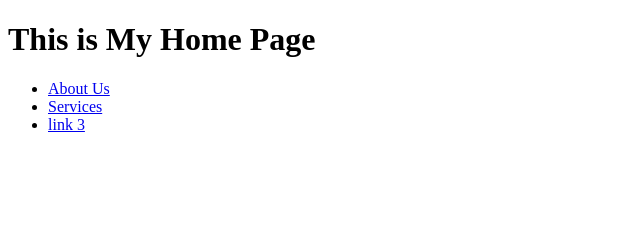
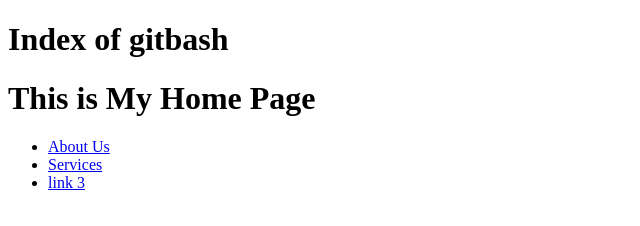
Before and after one commit to viraj2121/GitP, a plain HTML site: page index.html in a window 1280 px wide. Shown: the whole page, without its empty margins (0-640 px from the left). Drawn offline with Linux system fonts and the light colour scheme.

Commit message:
This is 2nd commit

```diff
--- a/index.html
+++ b/index.html
@@ -6,11 +6,13 @@
     <title>Document</title>
 </head>
 <body>
+    <h1>Index of gitbash</h1>
     <h1>This is My Home Page</h1>
     <ul>
         <li class="link" id="linkid1"><a href="aboutUs.html">About Us </a></li>
         <li class="link" id="linkid2"><a href="service.html">Services</a></li>
         <li class="link" id="linkid3"><a href="#">link 3</a></li>
+
     </ul>
 
 
```
Also changed, not shown: aboutUs.html (+1 -0 lines).
